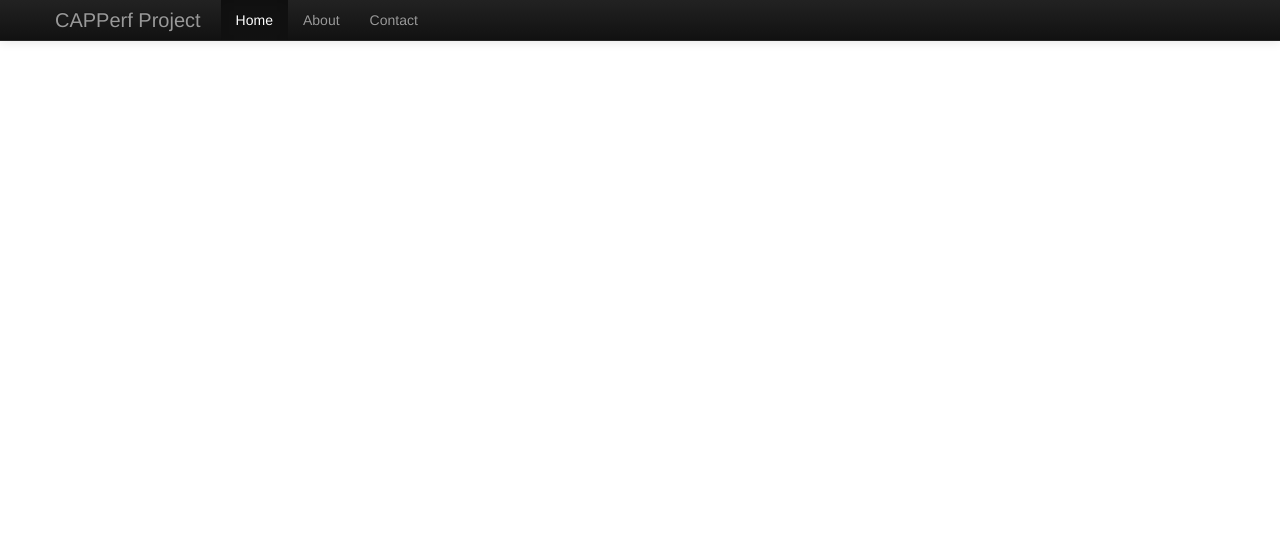
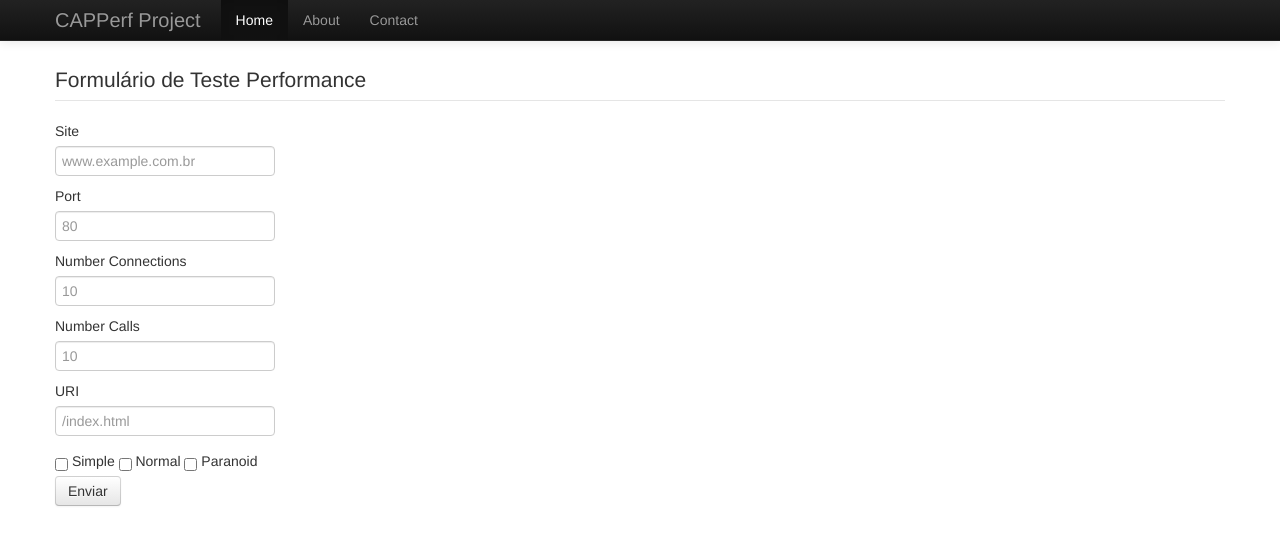
Before and after one commit to leonaugusto16/capperf, a plain HTML site: page generator/index.html in a window 1280 px wide. Drawn offline with Linux system fonts and the light colour scheme; files whose address does not match are found by name.

Commit message:
template horrible finish

```diff
--- a/generator/index.html
+++ b/generator/index.html
@@ -53,6 +53,29 @@
 
     <div class="container">
 
+	<form>
+	  <fieldset>
+	    <legend>Formulário de Teste Performance</legend>
+	    <label>Site</label>
+	    <input type="text" placeholder="www.example.com.br">
+	    <label>Port</label>
+	    <input type="number" placeholder="80">
+	    <label>Number Connections</label>
+	    <input type="number" placeholder="10">
+	    <label>Number Calls</label>
+	    <input type="number" placeholder="10">
+	    <label>URI</label>
+	    <input type="text" placeholder="/index.html">
+	    <label></label>
+	    <input type="checkbox"> Simple
+	    <input type="checkbox"> Normal
+	    <input type="checkbox"> Paranoid
+	    <label></label>
+	    </label>
+	    <button type="submit" class="btn">Enviar</button>
+	  </fieldset>
+	</form>
+
 
     </div> <!-- /container -->
 
```
Also changed, not shown: 1 other file.
